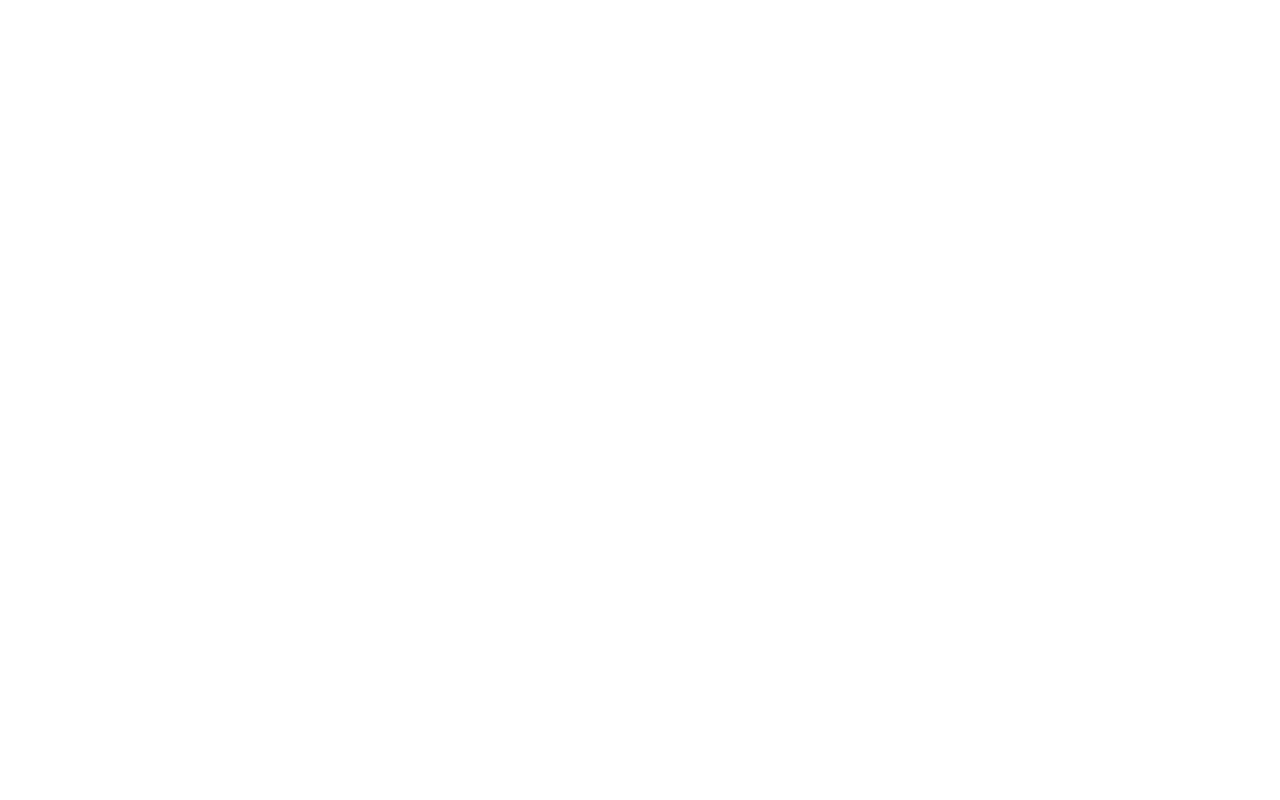
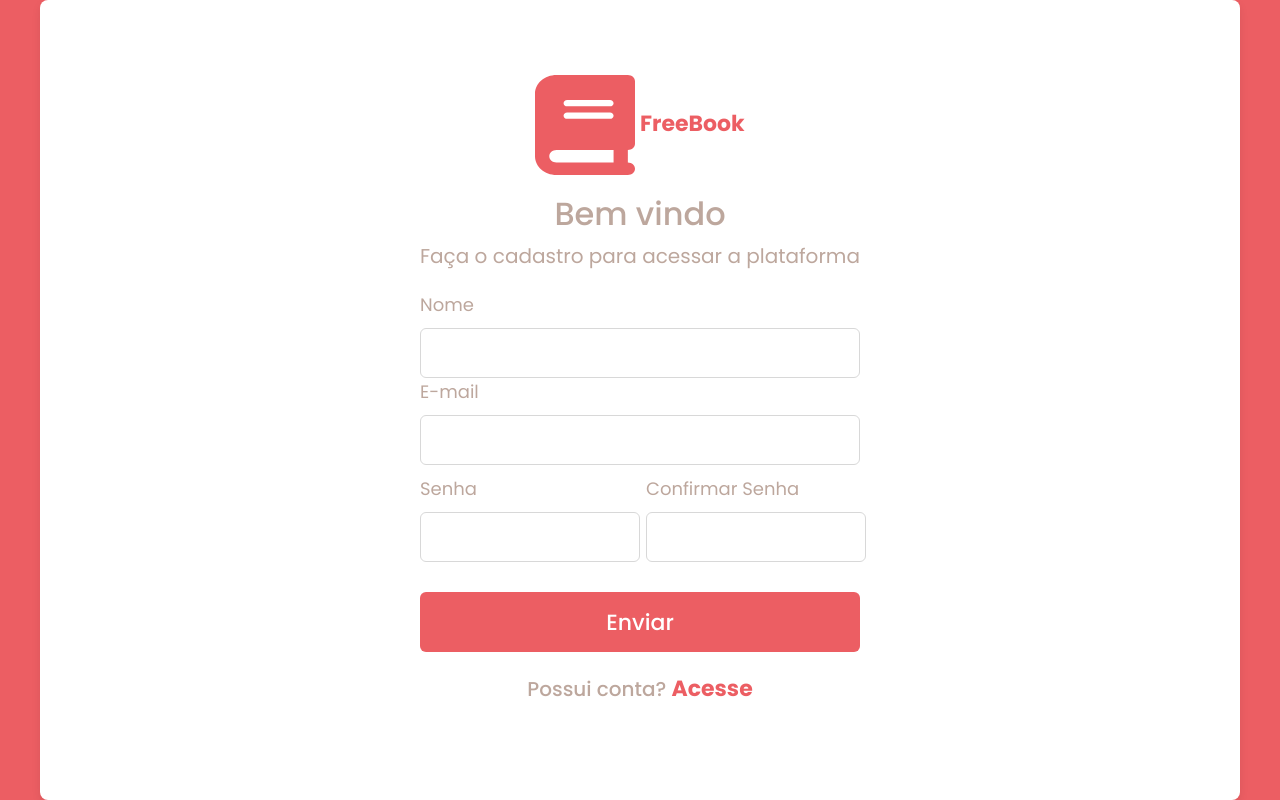
Before and after one commit to iagosm/FreeBook, a plain HTML site: page pages/cad.html in a window 1280 px wide. Drawn offline with nearby package versions, Linux system fonts and the light colour scheme.

Commit message:
realizando ajustes finais nas paginas basicas

```diff
--- a/css/style.css
+++ b/css/style.css
@@ -574,7 +574,7 @@ footer {
 .logo-login {
   display: flex;
   justify-content: center;
-  margin-bottom: 40px;
+  margin-bottom: 20px;
 }
 
 .img-login {
@@ -638,7 +638,7 @@ footer {
 
 .item-login p {
   font-size: 20px;
-  margin-bottom: 40px;
+  margin-bottom: 20px;
 }
 
 .input-email, .input-senha {
@@ -656,8 +656,8 @@ footer {
 .input-email input, .input-senha input {
   width: 440px;
   height: 50px;
-  color: #FCFCFC;
-  border: 1px solid #F3F3F3;
+  color: #2C3E50;
+  border: 1px solid #D8D8D8;
   border-radius: 6px;
 }
 
@@ -692,3 +692,64 @@ footer {
   text-align: center;
   margin-top: 20px;
 }
+
+/* Pagina de Cadastro de usuario */
+
+#btnCad {
+  margin-top: 30px;
+  width: 440px;
+  height: 60px;
+  border-radius: 6px;
+  color: white;
+  font-weight: 500;
+  font-size: 22px;
+  background-color: #EC5E63;
+  border: 1px solid transparent;
+  transition: .5s;
+}
+
+#btnCad:hover {
+  background-color: #F17C81;
+}
+
+.linklogin {
+  text-align: center;
+  text-decoration: none;
+  font-size: 22px;
+  font-weight: bold;
+  color: #EC5E63;
+}
+
+
+.logo-cad {
+  display: flex;
+  justify-content: center;
+  margin-bottom: 20px;
+}
+
+
+.input-Cadsenha input, .input-Consenha input {
+  width: 220px;
+  height: 50px;
+  color: #2C3E50;
+  border: 1px solid #D8D8D8;
+  border-radius: 6px;
+}
+
+.input-Cadsenha, .input-Consenha {
+  display: flex;
+  flex-direction: column;
+  gap: 10px;
+  font-size: 18px;
+  color: #BDA79D;
+}
+
+.container-senha {
+  display: flex;
+  gap: 6px;
+  margin-top: 10px;
+}
+
+.mail-cad {
+  margin-bottom: 10px;
+}
--- a/pages/cad.html
+++ b/pages/cad.html
@@ -0,0 +1,52 @@
+<!DOCTYPE html>
+<html lang="en">
+<head>
+  <meta charset="UTF-8">
+  <meta name="viewport" content="width=device-width, initial-scale=1.0">
+  <link rel="preconnect" href="https://fonts.googleapis.com">
+  <link rel="preconnect" href="https://fonts.gstatic.com" crossorigin>
+  <link href="https://fonts.googleapis.com/css2?family=Poppins:wght@300;400;500;700&display=swap" rel="stylesheet">
+  <link href="https://cdn.jsdelivr.net/npm/bootstrap@5.3.0/dist/css/bootstrap.min.css" rel="stylesheet" integrity="sha384-9ndCyUaIbzAi2FUVXJi0CjmCapSmO7SnpJef0486qhLnuZ2cdeRhO02iuK6FUUVM" crossorigin="anonymous">
+  <link href="https://cdnjs.cloudflare.com/ajax/libs/font-awesome/4.7.0/css/font-awesome.min.css" rel="stylesheet">
+  <link rel="stylesheet" href="../css/style.css">
+  <link rel="stylesheet" href="path/to/font-awesome/css/font-awesome.min.css">
+  <title>Login</title>
+</head>
+<body class="body-cad-login">
+  <div class="container-login">
+    <div class="item-login">
+      <div class="msg-login">
+        <p id="text-login">Erro ao tentar acessar</p>
+      </div>
+      <div class="logo-cad">
+        <a class="link-login" href="#"><img class="img-login" src="../assets/book-login.svg" alt="Logo FreeBook"> FreeBook</a>
+      </div>
+      <h2>Bem vindo</h2>
+      <p>Faça o cadastro para acessar a plataforma</p>
+      <form action="">
+        <div class="input-email">
+          <label for="nome">Nome</label>
+          <input type="text" name="nome" autocomplete="off">
+        </div>
+        <div class="input-email">
+          <label for="email">E-mail</label>
+          <input type="text" name="email" autocomplete="off">
+        </div>
+        <div class="container-senha">
+          <div class="input-Cadsenha">
+            <label for="senha">Senha</label>
+            <input type="password" name="senha" autocomplete="off">
+          </div>
+          <div class="input-Consenha">
+            <label for="senha">Confirmar Senha</label>
+            <input type="password" name="confirmasenha" autocomplete="off">
+          </div>
+        </div>
+
+        <button type="submit" id="btnCad">Enviar</button>
+      </form>
+      <p class="spanCad">Possui conta? <a class="linklogin" href="login.html">Acesse</a></p>
+    </div>
+  </div>
+</body>
+</html>
```
Also changed, not shown: pages/login.html (+2 -2 lines), pages/search.html (+0 -1 lines).
